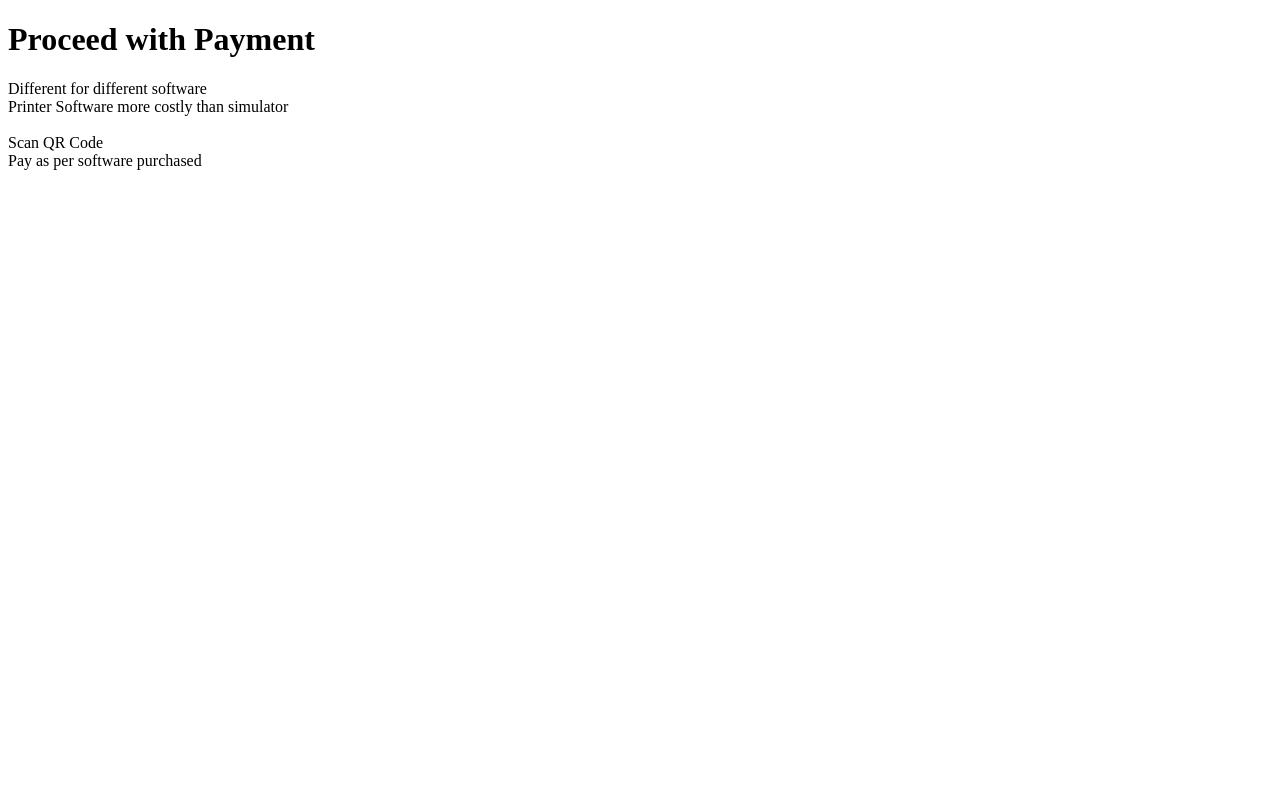
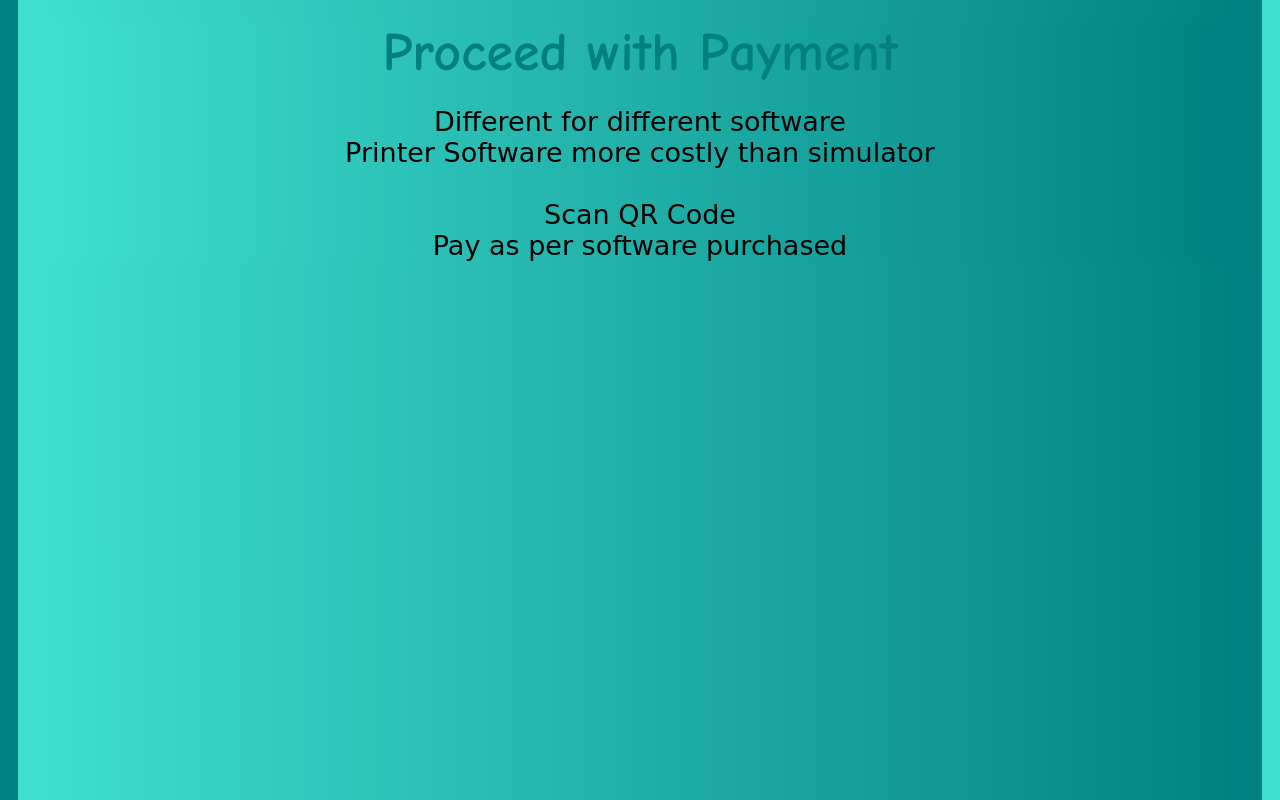
Before and after one commit to adityav31121999/vimaatraya, a plain HTML site: page payments.html in a window 1280 px wide. Drawn offline with Linux system fonts and the light colour scheme.

Commit message:
Update payments.html

```diff
--- a/payments.html
+++ b/payments.html
@@ -8,7 +8,7 @@
     <body>
 
     <!--Link CSS File-->
-    <link rel="styelesheet" tyep="text/css" href="style/body.css">
+    <link rel="stylesheet" tyep="text/css" href="style/body.css">
 
     <!--Main Header of page-->
     <h1>
```
